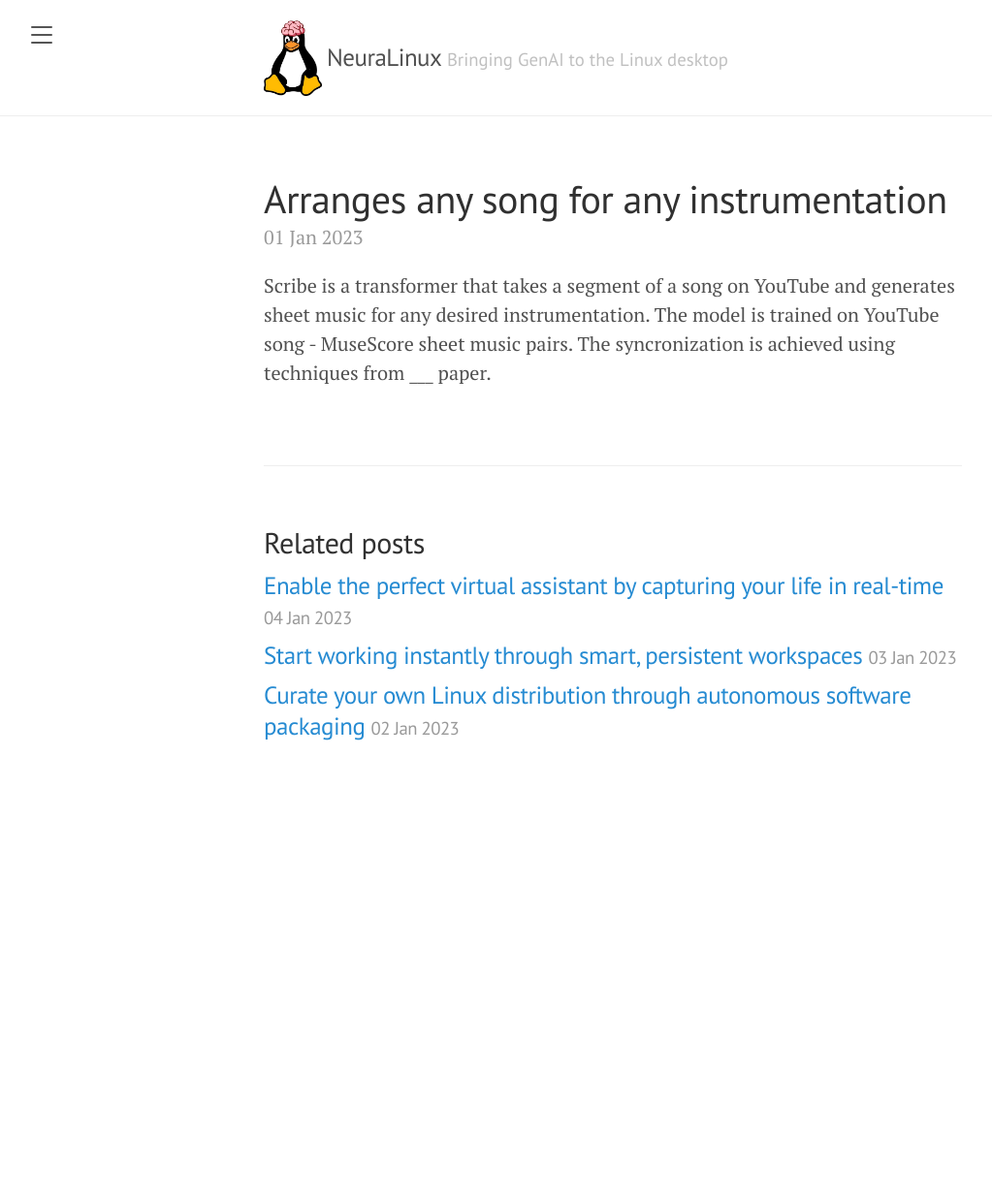
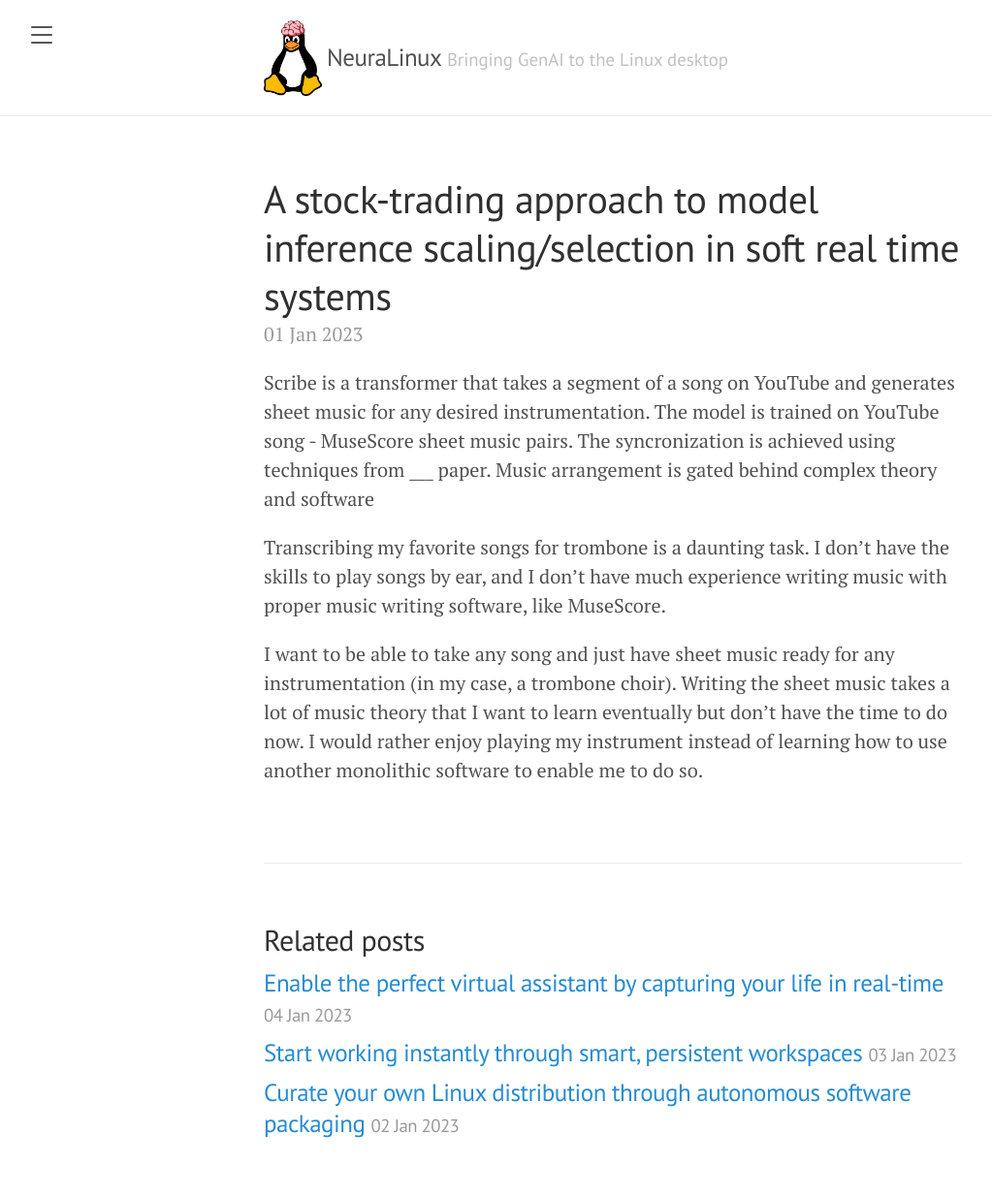
Before and after one commit to chinarjoshi/chinarjoshi.github.io, a Jekyll site: the page built from _posts/misc/2023-01-01-trader.md, in a window 1280 px wide. Shown: the whole page at 97% size, without its empty margins (8-1031 px from the left). Built offline with Jekyll 4.4.1, drawn with Linux system fonts in a browser that asks for light colours; before the commit the page ends 900 px from its top, so only the background shows below that.

Commit message:
Reorder files

```diff
--- a/_posts/arrangement/2023-01-01-scribe.md
+++ /dev/null
@@ -1,10 +0,0 @@
----
-layout: post
-title: Arranges any song for any instrumentation
-subtitle: Exploring a new modality for transformers
-permalink: /scribe/
-category: arrangement
-type: solution
----
-Scribe is a transformer that takes a segment of a song on YouTube and generates sheet music for any desired instrumentation.
-The model is trained on YouTube song - MuseScore sheet music pairs. The syncronization is achieved using techniques from ___ paper.
--- /dev/null
+++ b/_posts/misc/2023-01-01-trader.md
@@ -0,0 +1,15 @@
+---
+layout: post
+title: A stock-trading approach to model inference scaling/selection in soft real time systems
+permalink: /scribe/
+category: misc
+type: solution
+---
+Scribe is a transformer that takes a segment of a song on YouTube and generates sheet music for any desired instrumentation.
+The model is trained on YouTube song - MuseScore sheet music pairs. The syncronization is achieved using techniques from ___ paper.
+Music arrangement is gated behind complex theory and software
+
+Transcribing my favorite songs for trombone is a daunting task. I don't have the skills to play songs by ear, and I don't have much experience writing
+music with proper music writing software, like MuseScore.
+
+I want to be able to take any song and just have sheet music ready for any instrumentation (in my case, a trombone choir). Writing the sheet music takes a lot of music theory that I want to learn eventually but don't have the time to do now. I would rather enjoy playing my instrument instead of learning how to use another monolithic software to enable me to do so.
--- a/index.html
+++ b/index.html
@@ -11,7 +11,7 @@ title: Home
   To those who think Linux users are eccentric and their software is archaic, I couldn’t agree more; non-profit work from disparate programmers generally cannot match the polish of Big Tech products. They're powered by the industry’s best engineers and colossal neural networks, and this gap is only widening due to demand for the latter. The fact that Linux servers power those colossal networks and yet Linux users don't see a lick of it is possibly the worst trade deal of the Unix epoch. Nonetheless, we have entered a democratizing era of computing, and I'm only going to continue using Linux if it takes advantage of this. So I will bridge this automation gap by first articulating specific usability problems I encounter in <a href="https://mickens.seas.harvard.edu/wisdom-james-mickens"><i>James Mickens</i></a>-style, and second proposing simple yet cutting-edge solutions that combine underutilized OS features with generative AI models.
   </p>
   <p>
-  This blog is the culmination of my first two years of college, written because I'm bored of the traditional way humans use computers, and I see a clear path to making it seamless. It is a living document of my discoveries and insights across a wide breadth of computer science diciplines to give my thoughts a rhetoric home. I hope reading it provides you with fresh perspective on problems, or recreates an "aha!" moment I had. If you disagree with something I said or find a project that piques your interest, please consider <a href="mailto:chinarjoshi7@gmail.com">reaching out</a> and contributing!
+  This blog is the culmination of my first two years of college, written because I'm bored of the traditional way humans use computers, and I see a clear path to making it seamless. It is a living document of my discoveries and insights across a wide breadth of computer science diciplines to give my thoughts a rhetoric home, written such that curiosity is the only prerequisite to comprehension. I hope reading it provides you with fresh perspective on problems, or recreates an "aha!" moment I had. If you disagree with something I said or find a project that piques your interest, please consider <a href="mailto:chinarjoshi7@gmail.com">reaching out</a> and contributing!
   </p>
 
   <p><small>
```
Also changed, not shown: _posts/misc/2023-01-01-regulation.md (renamed from _posts/regulation/2023-01-01-regulation.md, +1 -1 lines), _posts/misc/2023-01-01-scribe.md (renamed from _posts/arrangement/2023-01-01-arrangement.md, +7 -4 lines), _posts/regulation/2023-01-01-dontknow.md (deleted, +0 -72 lines), _posts/shells/2023-01-01-acronym.md (+1 -1 lines).
